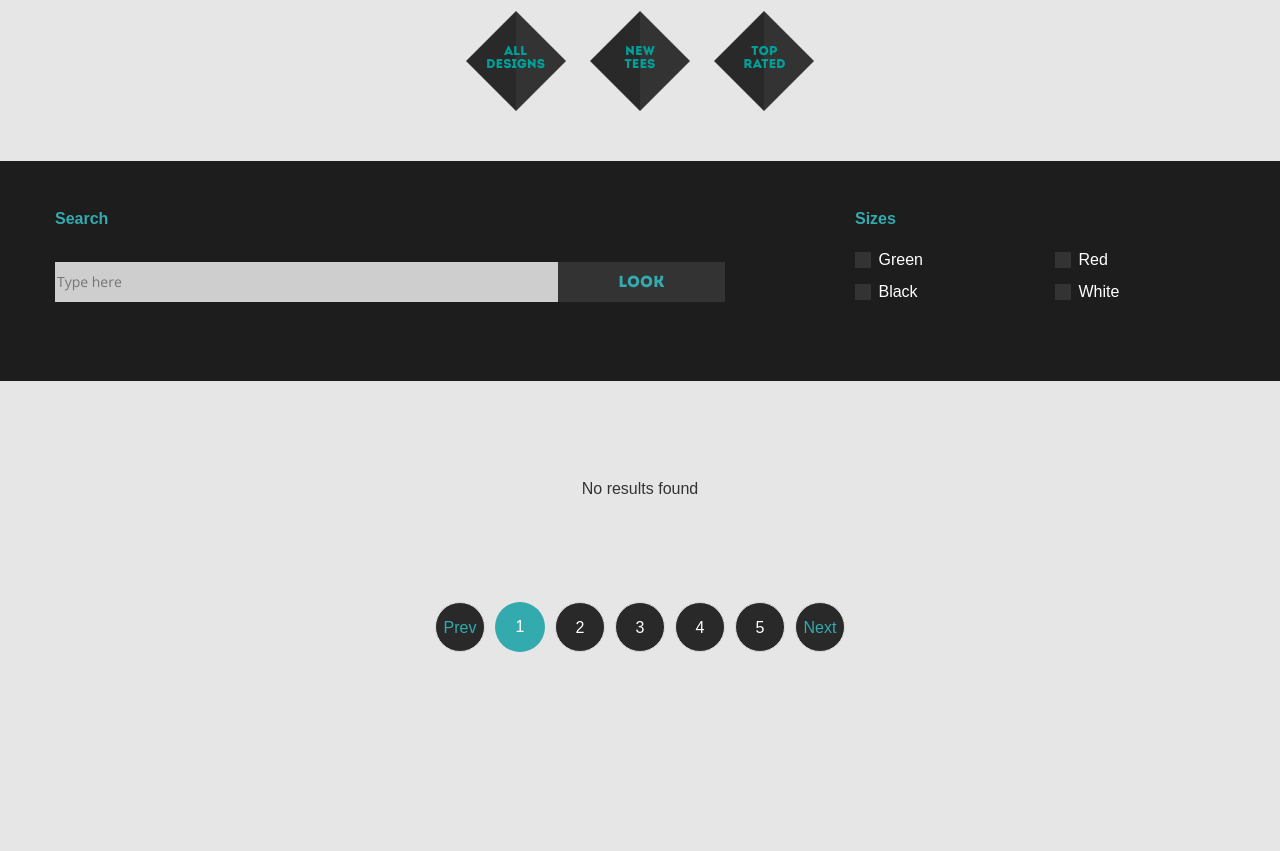
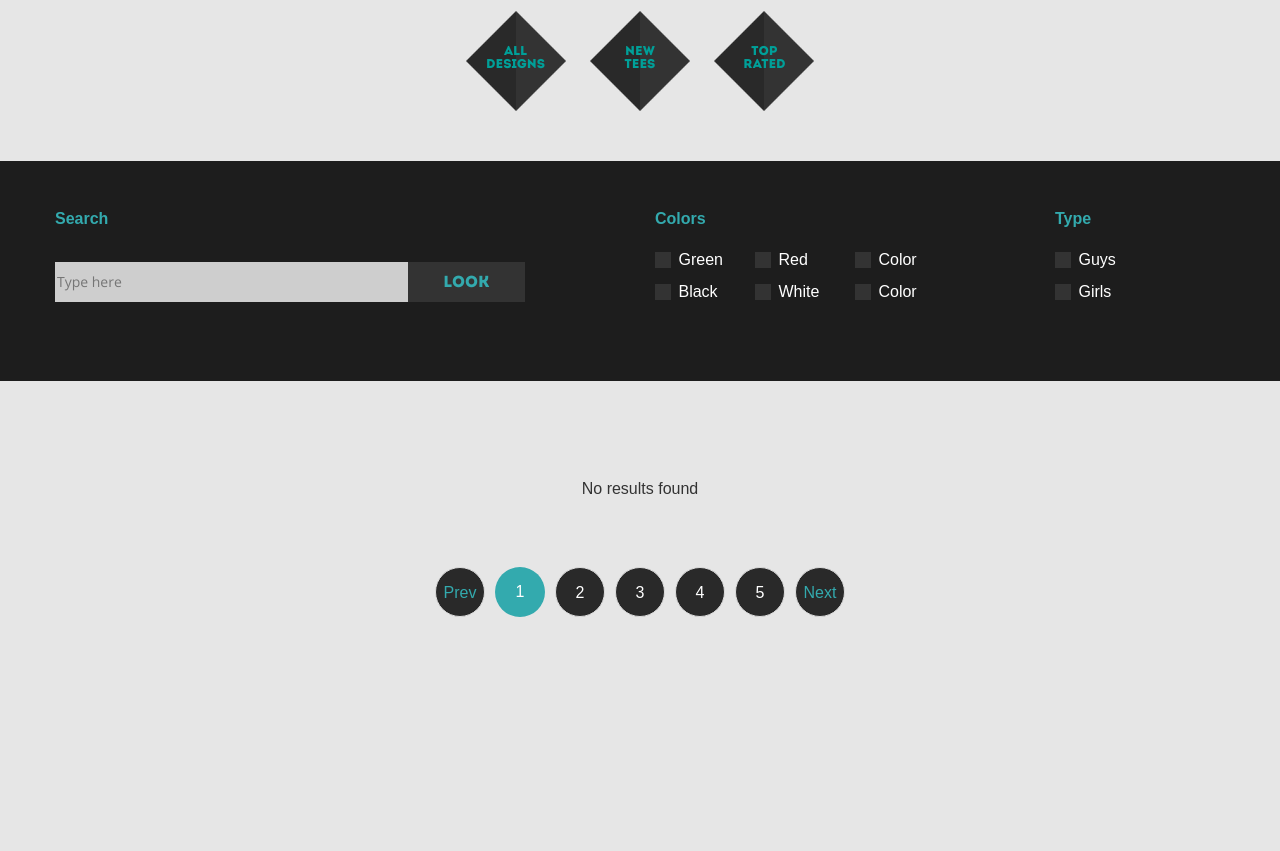
Before and after one commit to gayathma/Cart, a CodeIgniter app: the page made by application/views/shop.php in a window 1280 px wide. Shown: the part 886-1737 px from the top of the page. Run offline with CodeIgniter, Linux system fonts and the light colour scheme; data that the repository does not hold is empty; some libraries are stand-ins or nearby versions.

Commit message:
UI Changes

```diff
--- a/application/config/database.php
+++ b/application/config/database.php
@@ -50,7 +50,7 @@ $active_record = TRUE;
 
 $db['default']['hostname'] = 'localhost';
 $db['default']['username'] = 'root';
-$db['default']['password'] = 'gaya';
+$db['default']['password'] = '';
 $db['default']['database'] = 'jager';
 $db['default']['dbdriver'] = 'mysql';
 $db['default']['dbprefix'] = '';
--- a/application/views/shop.php
+++ b/application/views/shop.php
@@ -125,26 +125,34 @@
                 <section class="row">
                     <section class="tee-filter">
                         <section class="row tee-filter-heading">
-                            <section class="col-md-8">
+                            <section class="col-md-6">
                                 <span>
                                     Search
                                 </span>
                             </section>
                             <section class="col-md-4">
                                 <span>
-                                    Sizes
+                                    Colors
+                                </span>
+                            </section>
+                            <section class="col-md-1">
+                                <span>
+                                    Type
                                 </span>
                             </section>
                         </section>
                         <section class="row tee-filter-content">
-                            <section class="col-md-7">
+                            <!-- SEARCH -->
+                            <section class="col-md-5">
                             <section class="tee-search cd-filter-content">
                                 <input type="search" placeholder="Type here" class="pull-left">
                                 <button type="button" name="button" class="square-btn-blue pull-right intro-font">Look</button>
                             </section>
                             </section>
+                            <!-- DIVIDER -->
                             <section class="col-md-1"></section>
-                            <section class="col-md-2">
+                            <!-- CHECK BOXES -->
+                            <section class="col-md-1">
                             <ul class="cd-filter-content cd-filters list">
                                 <li>
                                     <input class="filter" data-filter=".check1" type="checkbox" id="checkbox1">
@@ -157,7 +165,7 @@
                                 </li>
                             </ul>
                             </section>
-                            <section class="col-md-2">
+                            <section class="col-md-1">
                             <ul class="cd-filter-content cd-filters list">
                                 <li>
                                     <input class="filter" data-filter=".check3" type="checkbox" id="checkbox3">
@@ -170,6 +178,34 @@
                                 </li>
                             </ul>
                             </section>
+                            <section class="col-md-1">
+                            <ul class="cd-filter-content cd-filters list">
+                                <li>
+                                    <input class="filter" data-filter=".check5" type="checkbox" id="checkbox5">
+                                    <label class="checkbox-label" for="checkbox5">Color</label>
+                                </li>
+                                <br>
+                                <li>
+                                    <input class="filter" data-filter=".check6" type="checkbox" id="checkbox6">
+                                    <label class="checkbox-label" for="checkbox6">Color</label>
+                                </li>
+                            </ul>
+                            </section>
+                            <!-- DIVIDER -->
+                            <section class="col-md-1"></section>
+                            <section class="col-md-1">
+                            <ul class="cd-filter-content cd-filters list">
+                                <li>
+                                    <input class="filter" data-filter=".check7" type="checkbox" id="checkbox7">
+                                    <label class="checkbox-label" for="checkbox7">Guys</label>
+                                </li>
+                                <br>
+                                <li>
+                                    <input class="filter" data-filter=".check8" type="checkbox" id="checkbox8">
+                                    <label class="checkbox-label" for="checkbox8">Girls</label>
+                                </li>
+                            </ul>
+                            </section>
                         </section>
                     </section>
                 </section>
@@ -177,7 +213,7 @@
         </section>
 
         <section class="container">
-            <section class="row">
+            <!-- <section class="row"> -->
                 <section class="cd-gallery">
                     <div class="cd-fail-message">No results found</div>
                     <ul>
@@ -198,29 +234,33 @@
                                 $type = "check4";
                             }
                             echo '<li class="mix color-1 ' . $type . ' radio2 option3 cd-item">';
-                            echo '<a href="' . site_url() . "/shop/buy/" . $i['ItemID'] . "/" . $finalTitle . "" . '"><img src="' . base_url($i['ItemImg']) . '" alt="Image 1" class="thumb img-responsive"><div class="price"><h4>' . $i['ItemPrice'] . ' LKR </h4></a>';
+                            echo '<a href="' . site_url() . "/shop/buy/" . $i['ItemID'] . "/" . $finalTitle . "" . '"><img src="' . base_url($i['ItemImg']) . '" alt="Image 1" class="thumb img-responsive"><div class="price"></a>';
                             echo '<section class="tee-sum">';
+                            echo '<span style="width:100%; display:block;"><a href="#">T-shirt title goes here....</a></span>';
                             echo '<span class="pull-left">';
-                            echo '<span class="pull-left">Rating :</span>';
-                            echo '<fieldset class="tee-rating">';
-                            echo '<input type="radio" id="star5" name="rating" value="5" /><label class = "full" for="star5" title="Awesome - 5 stars"></label>';
-                            echo '<input type="radio" id="star4" name="rating" value="4" /><label class = "full" for="star4" title="Pretty good - 4 stars"></label>';
-                            echo '<input type="radio" id="star3" name="rating" value="3" /><label class = "full" for="star3" title="Meh - 3 stars"></label>';
-                            echo '<input type="radio" id="star2" name="rating" value="2" /><label class = "full" for="star2" title="Kinda bad - 2 stars"></label>';
-                            echo '<input type="radio" id="star1" name="rating" value="1" /><label class = "full" for="star1" title="Sucks big time - 1 star"></label>';
-                            echo '</fieldset>';
+                            echo '<span class="pull-left"><span>Rs. ' . $i['ItemPrice'] . '</span></span>';
+                            // echo '<fieldset class="tee-rating">';
+                            // echo '<input type="radio" id="star5" name="rating" value="5" /><label class = "full" for="star5" title="Awesome - 5 stars"></label>';
+                            // echo '<input type="radio" id="star4" name="rating" value="4" /><label class = "full" for="star4" title="Pretty good - 4 stars"></label>';
+                            // echo '<input type="radio" id="star3" name="rating" value="3" /><label class = "full" for="star3" title="Meh - 3 stars"></label>';
+                            // echo '<input type="radio" id="star2" name="rating" value="2" /><label class = "full" for="star2" title="Kinda bad - 2 stars"></label>';
+                            // echo '<input type="radio" id="star1" name="rating" value="1" /><label class = "full" for="star1" title="Sucks big time - 1 star"></label>';
+                            // echo '</fieldset>';
                             echo '</span>';
-                            echo '<a href="#" id="' . $i['ItemID'] . '" class="items"><span class="pull-right"><img src="' . base_url("img/cart-icon.png") . '" alt="" data-toggle="tooltip" data-placement="bottom" title="Add to Cart"></span></a>';
+                            echo '<a href="#" id="' . $i['ItemID'] . '" class="items"><span class="pull-right"><img src="' . base_url("img/heart-icon.png") . '" alt="" data-toggle="tooltip" data-placement="bottom" title="12"></span></a>';
                             echo '</section>';
                             echo '</li>';
+                            // echo '<li class="gap"></li>';
+                            // echo '<li class="gap"></li>';
+                            // echo '<li class="gap"></li>';
                         }
                         ?>
+                        <!-- <li class="gap"></li>
                         <li class="gap"></li>
-                        <li class="gap"></li>
-                        <li class="gap"></li>
+                        <li class="gap"></li> -->
                     </ul>
                 </section>
-            </section>
+            <!-- </section> -->
         </section>
 
         <section class="container">
--- a/css/filter.css
+++ b/css/filter.css
@@ -261,6 +261,7 @@ xgallery
   }
   .cd-gallery li {
     width: 23%;
+    margin: 0 1%;
   }
   .cd-gallery.filter-is-visible {
     /* reduce width when filter is visible */
--- a/css/main.css
+++ b/css/main.css
@@ -458,6 +458,10 @@ a.nav-username {
 /********************************\
            Tee Filter
 \********************************/
+.filter-container {
+
+}
+
 .tee-filter-fluid {
   margin: 50px 0px;
   height: 220px;
@@ -650,10 +654,18 @@ background-color: #33aaae;
 
 .tee-sum {
   color: #1d1d1d;
-  height: 40px;
-  line-height: 40px;
+  height: 30px;
+  font-size: 18px;
+  font-weight: 600;
+  line-height: 30px;
   padding: 0px 10px;
   margin-top: 20px;
+}
+
+.tee-sum a{
+  color: #33aaae;
+  font-size: 18px;
+  font-weight: 100;
 }
 
 .pagination > li > a {
```
Also changed, not shown: img/heart-icon.png (added), img/icon-heart.png (added). Lines whose indentation alone changed are shown as unchanged.
